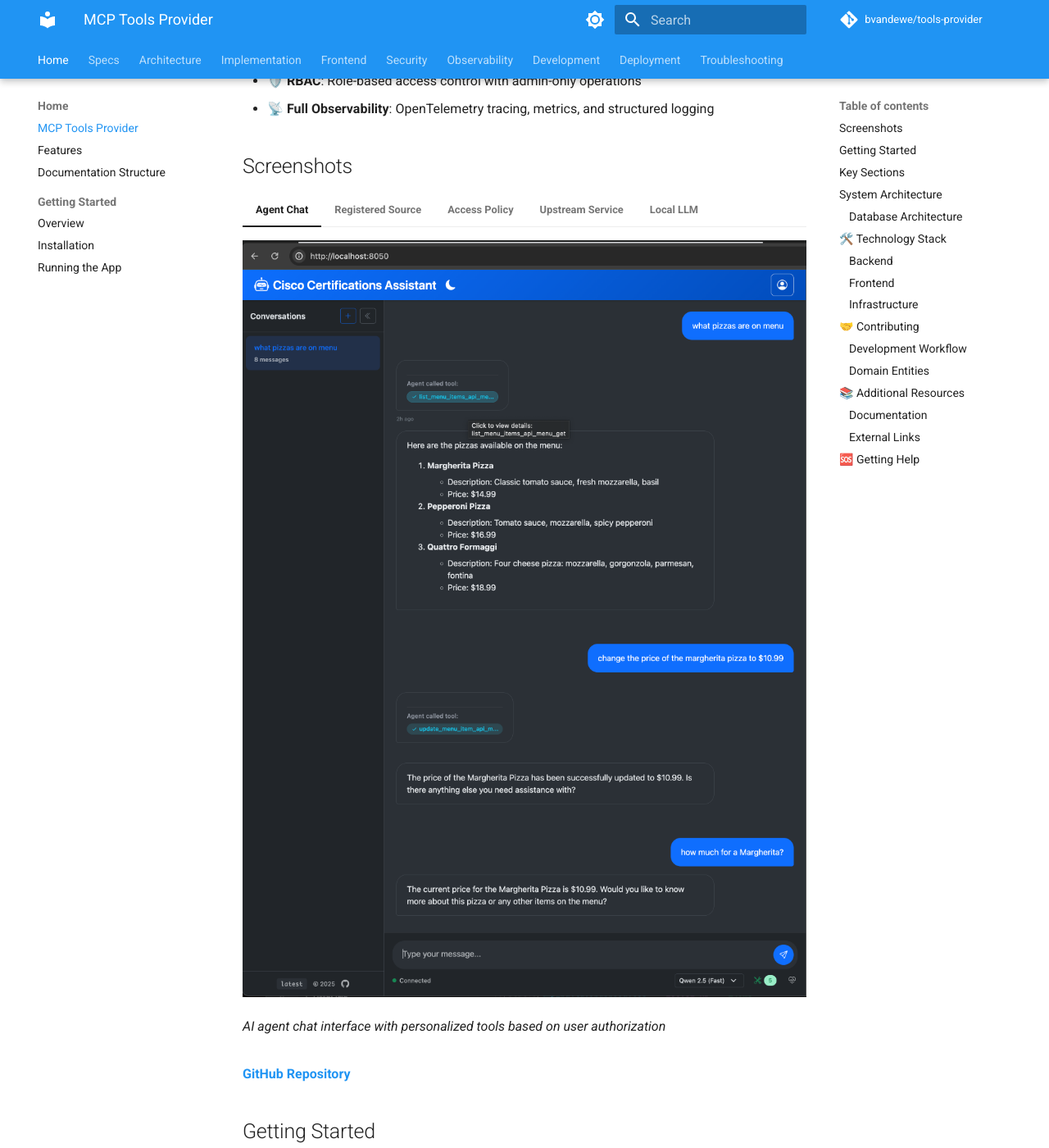
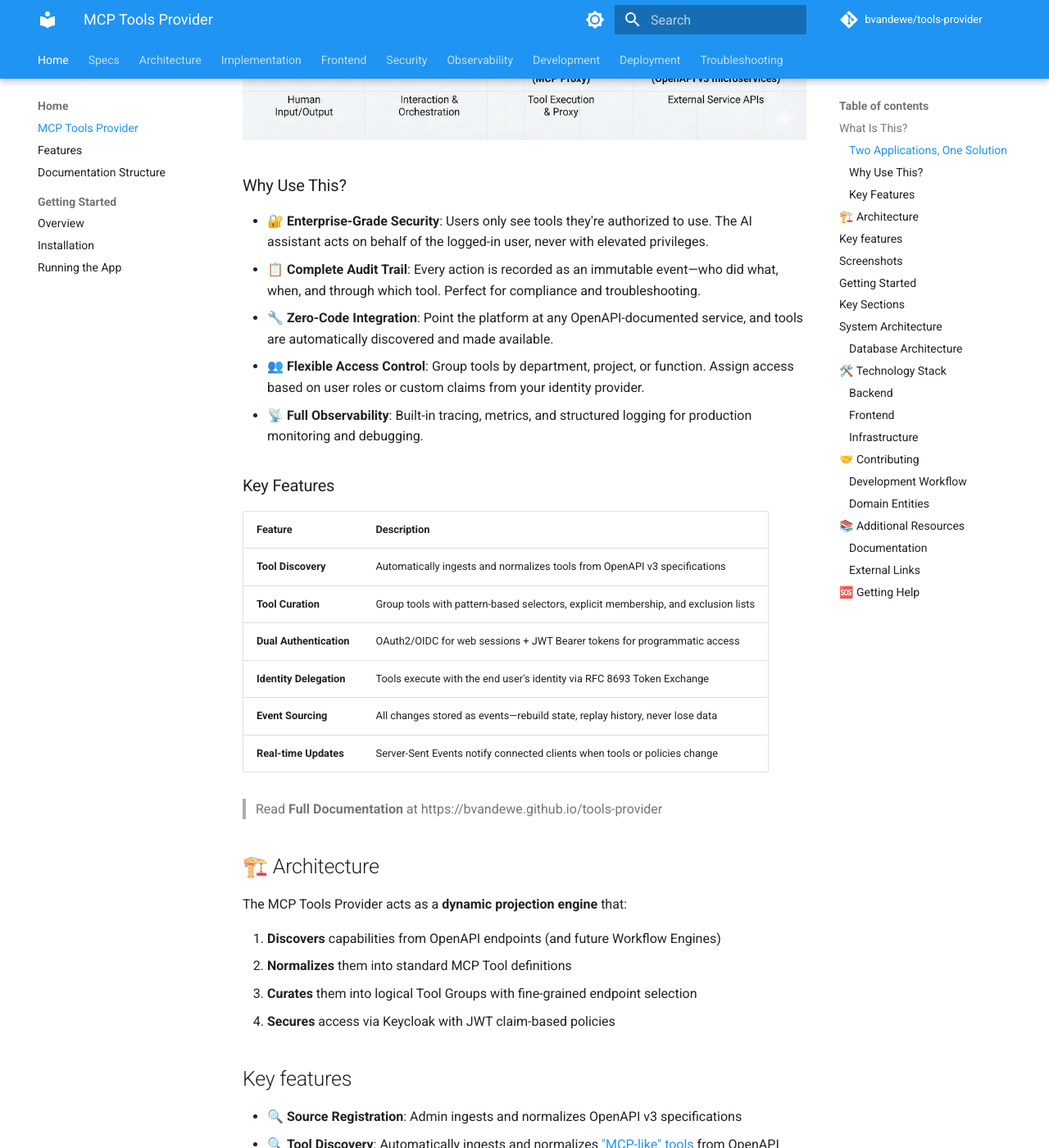
Before and after one commit to bvandewe/tools-provider, an MkDocs documentation site: the page built from docs/index.md, in a window 1280 px wide and 1400 px high, scrolled down 964 px. Shown: the whole window at 82% size. Built offline with MkDocs 1.6.1 and Material for MkDocs 9.7.7, drawn with Linux system fonts in a browser that asks for light colours; comment, search, counter and statistics services are not loaded; some of the changed text lies outside the part shown.

Commit message:
Docs: improve landing page

```diff
--- a/docs/index.md
+++ b/docs/index.md
@@ -1,11 +1,51 @@
 # MCP Tools Provider
 
-!!! warning "Work in Progress"
-    This project is under active development. APIs and features may change without notice.
+> ⚠️ **Work in Progress** - This project is under active development. APIs and features may change without notice.
 
-An intelligent infrastructure layer that **discovers**, **normalizes**, and **serves** MCP (Model Context Protocol) tools from upstream OpenAPI services to AI Agents. Built with **Event Sourcing**, **CQRS**, and **Domain-Driven Design** using the Neuroglia Python Framework.
+## What Is This?
 
-![Authorized Agentic Tools](assets/human-interacting-with-openapi-microservices-via-chatbot.png)
+**MCP Tools Provider** is a platform that enables organizations to safely connect their AI assistants to existing business systems. Instead of building custom integrations for each AI tool, administrators register their APIs once, and the platform handles discovery, authorization, and secure execution.
+
+### Two Applications, One Solution
+
+| Application | Purpose | Who Uses It |
+|-------------|---------|-------------|
+| **🔧 Tools Provider** | Backend service where administrators register APIs, organize tools into groups, and define who can access what | IT Admins, Platform Engineers |
+| **🤖 Agent Host** | Chat interface where end users interact with AI assistants that can safely invoke the authorized tools | Business Users, Customers |
+
+![Authorized Agentic Tools](./assets/human-interacting-with-openapi-microservices-via-chatbot.png)
+
+### Why Use This?
+
+- **🔐 Enterprise-Grade Security**: Users only see tools they're authorized to use. The AI assistant acts on behalf of the logged-in user, never with elevated privileges.
+- **📋 Complete Audit Trail**: Every action is recorded as an immutable event—who did what, when, and through which tool. Perfect for compliance and troubleshooting.
+- **🔧 Zero-Code Integration**: Point the platform at any OpenAPI-documented service, and tools are automatically discovered and made available.
+- **👥 Flexible Access Control**: Group tools by department, project, or function. Assign access based on user roles or custom claims from your identity provider.
+- **📡 Full Observability**: Built-in tracing, metrics, and structured logging for production monitoring and debugging.
+
+### Key Features
+
+| Feature | Description |
+|---------|-------------|
+| **Tool Discovery** | Automatically ingests and normalizes tools from OpenAPI v3 specifications |
+| **Tool Curation** | Group tools with pattern-based selectors, explicit membership, and exclusion lists |
+| **Dual Authentication** | OAuth2/OIDC for web sessions + JWT Bearer tokens for programmatic access |
+| **Identity Delegation** | Tools execute with the end user's identity via RFC 8693 Token Exchange |
+| **Event Sourcing** | All changes stored as events—rebuild state, replay history, never lose data |
+| **Real-time Updates** | Server-Sent Events notify connected clients when tools or policies change |
+
+> Read **Full Documentation** at https://bvandewe.github.io/tools-provider
+
+## 🏗️ Architecture
+
+The MCP Tools Provider acts as a **dynamic projection engine** that:
+
+1. **Discovers** capabilities from OpenAPI endpoints (and future Workflow Engines)
+2. **Normalizes** them into standard MCP Tool definitions
+3. **Curates** them into logical Tool Groups with fine-grained endpoint selection
+4. **Secures** access via Keycloak with JWT claim-based policies
+
+## Key features
 
 - 🔍 **Source Registration**: Admin ingests and normalizes OpenAPI v3 specifications
 - 🔍 **Tool Discovery**: Automatically ingests and normalizes ["MCP-like" tools](architecture/mcp-protocol-decision.md) from OpenAPI specifications
```
Also changed, not shown: docs/specs/proactive-agent-draft.md (added, +223 -0 lines).
